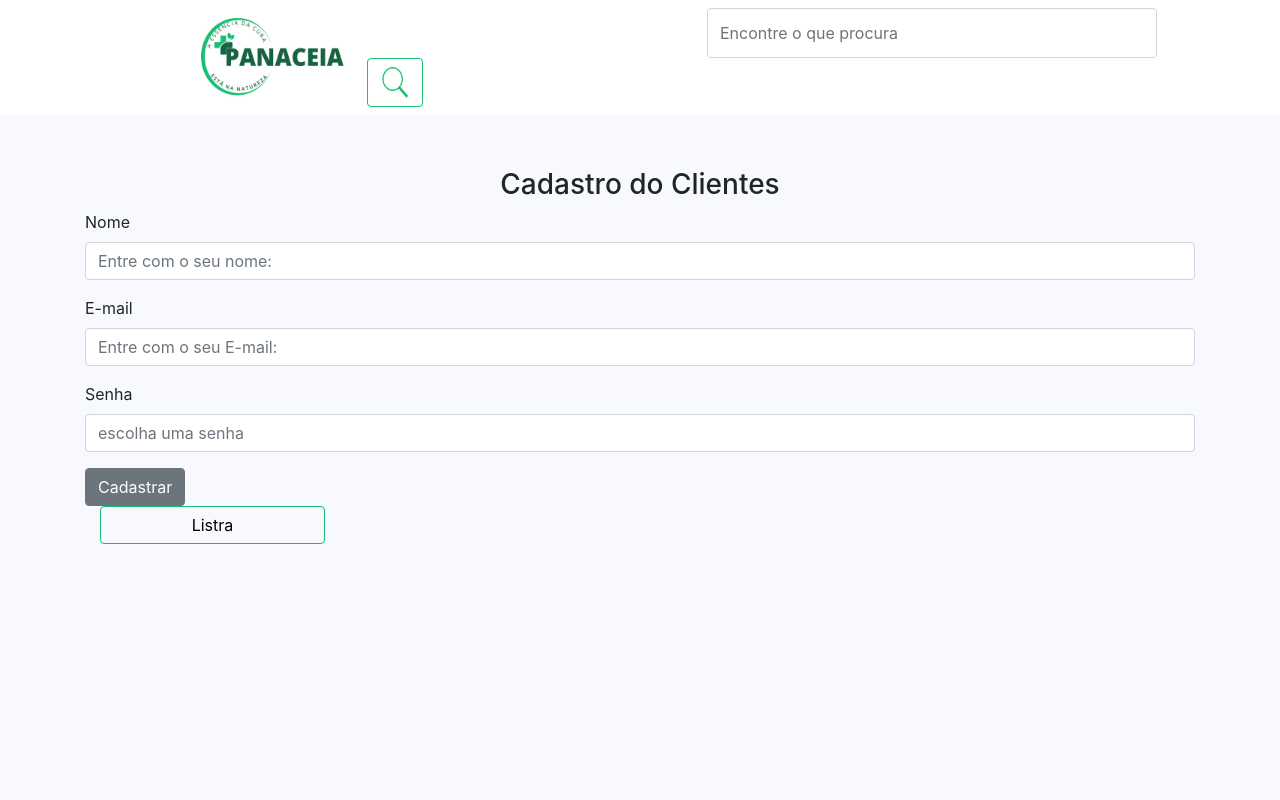
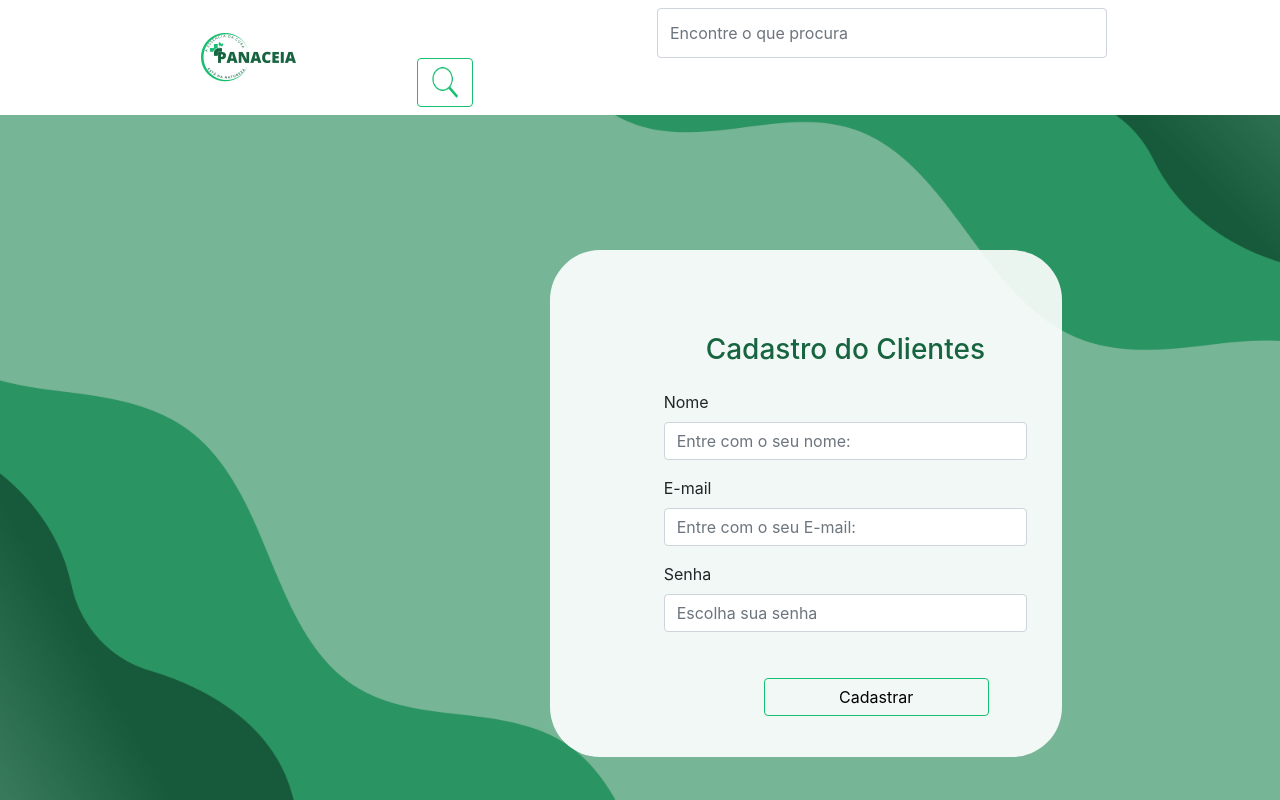
Before and after one commit to Mih007/farmacia, a PHP site: page /cadastroCliente.php in a window 1280 px wide. Run offline with PHP 8.4, Linux system fonts and the light colour scheme.

Commit message:
correção no erro do black-end index e front-end cliente

```diff
--- a/cadastroCliente.php
+++ b/cadastroCliente.php
@@ -8,20 +8,20 @@
   <script src="js/bootstrap.bundle.min.js"></script>
   <link rel="stylesheet" href="css/bootstrap/bootstrap.min.css">
   <link rel="stylesheet" href="css/bootstrap/bootstrap.css">
-  <link rel="stylesheet" href="css/style.css">
+  <link rel="stylesheet" href="css/formularioCliente.css">
   <link rel="icon" href="img/logos/logoPanaceiaGoogle.png">
-  <title>Farmacia Panaceia | 24h Online</title>
+  <title>Farmacia Panaceia | Cadastre-se</title>
 </head>
 
 
-<body style="background-color: ghostwhite;">
+<body background="img\fundoCliente.png">
   <!--NAV-->
 
   <section>
     <div class="container-fluit fixed-top menuInicio text-center" style="background-color: #FFFFFF;">
       <div class="row">
         <nav class="navbar navbar-expand-lg navbar bg">
-          <a class="navbar-brand logoMenu" style="margin-left: 200px;" href="index.php"><img src="img/logos/logoPanaceia.png" width="150" height="80" alt=""></a>
+          <a class="navbar-brand logoMenu" style="margin-left: 200px;" href="index.php"><img src="img/logos/logoPanaceia.png" width="100" height="50" alt=""></a>
           <button class="navbar-toggler" type="button" data-toggle="collapse" data-target="#conteudoNavbarSuportado" aria-controls="conteudoNavbarSuportado" aria-expanded="false" aria-label="Alterna navegação">
             <span class="navbar-toggler-icon"></span>
           </button>
@@ -36,10 +36,10 @@
 
             <ul class="navbar-nav mr-auto">
               <li class="nav-item">
-                <a class="nav-link" href="cadastrese.php" style="margin-left: 400px;"><img src="img/menu/user.png" alt="" width="50" height="50"></a>
+                <a class="nav-link" href="cadastrese.php" style="margin-left: 400px;"><img src="img/menu/user.png" alt="" width="45" height="45"></a>
               </li>
               <li class="nav-item">
-                <a class="nav-link" href="#" style="margin-left: 80px;"><img src="img/menu/carrinhoVerde.png" alt="" width="50" height="50"></a>
+                <a class="nav-link" href="#" style="margin-left: 80px;"><img src="img/menu/carrinhoVerde.png" alt="" width="45" height="45"></a>
               </li>
             </ul>
 
@@ -51,9 +51,12 @@
 
 
 
-  <section>
-        <div class="container tamanhoFormulario">
-        <br><br><br><br><br><br><br>
+  <section class="tamanhoFormulario">
+        <div class="container ">
+         <div class="row">
+          <div class="col-md-2"></div>
+          <div class="col-md">
+          <br><br><br><br><br><br><br>
             <form action="inserirCliente.php" method="POST">
                 <h3 style="text-align: center">Cadastro do Clientes</h3>
                 <div class="form-group">
@@ -66,15 +69,15 @@
                 </div>
                 <div class="form-group">
                     <label>Senha</label>
-                    <input type="password" class="form-control" name="senha" placeholder="escolha uma senha" required>
+                    <input type="password" class="form-control" name="senha" placeholder="Escolha sua senha" required>
                 </div>
                 <div class="button">
-                    <button type="submit" class="btn btn-secondary button">Cadastrar</button>
+                <button type="button" style="width: 225px ;" class="btn btn-outline-success">Cadastrar </button>
                 </div>
-                <div class="col-md">
-               <a href="listarCliente.php"><button type="button" style="width: 225px ;" class="btn btn-outline-success">Listra </button></a>
-            </div>
             </form>
+          </div>
+          <div class="col-md-2"></div>
+         </div>
         </div>
   </section>
 
--- /dev/null
+++ b/css/formularioCliente.css
@@ -0,0 +1,29 @@
+body{
+    min-width: 1000px;
+    background-attachment: fixed;
+    background-position: center;
+    background-size: cover;
+    background-repeat: no-repeat;
+    background-position: fixed;
+    overflow-x: hidden;
+}
+.tamanhoFormulario{
+    background-color: #ffffffe6;
+    padding: 20px 20px;
+    margin-top: 250px;
+    margin-bottom: 20px;
+    margin-left: 550px;
+    border-radius: 50px;
+    width: 40%;
+}
+
+h3{
+    margin-top: -105px;
+    padding-bottom: 15px ;
+    color: #176440;
+}
+button{
+    margin-left: 100px;
+    margin-top: 30px;
+    margin-bottom: 20px;
+}
```
Also changed, not shown: css/style.css (line endings or trailing spaces), img/fundoCliente.png (added).
